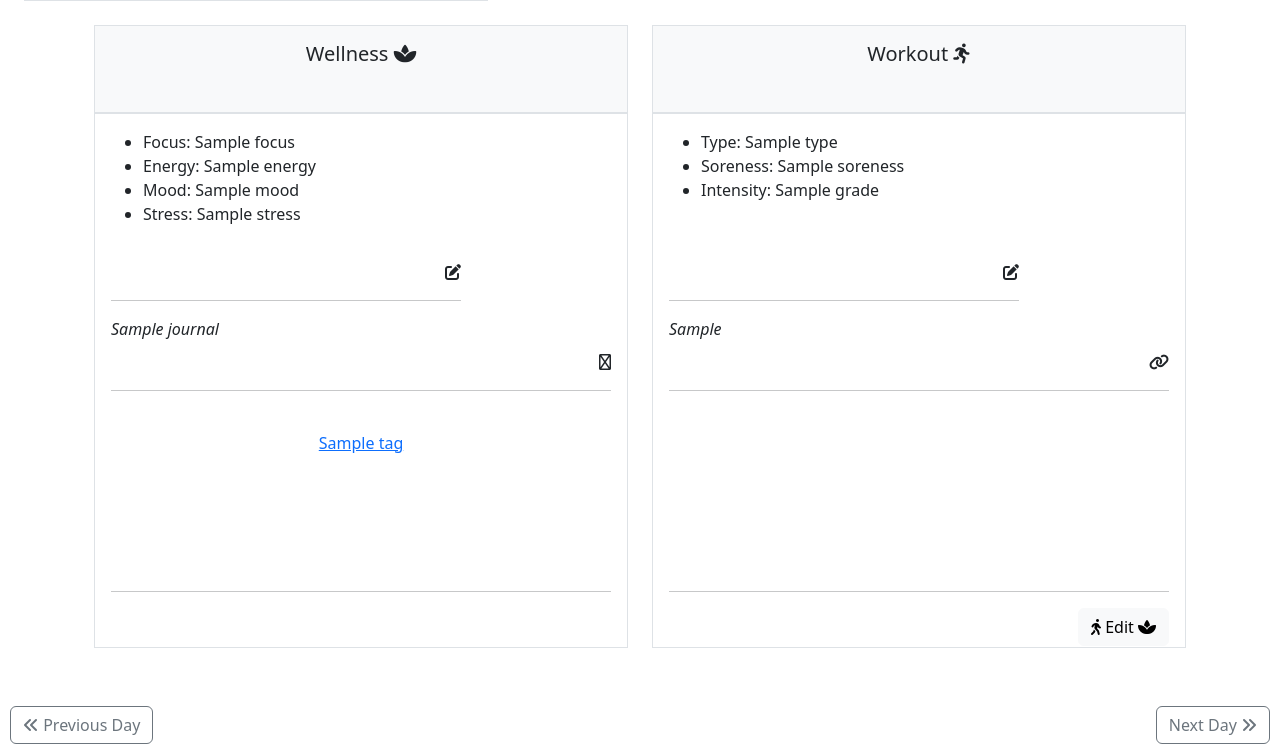
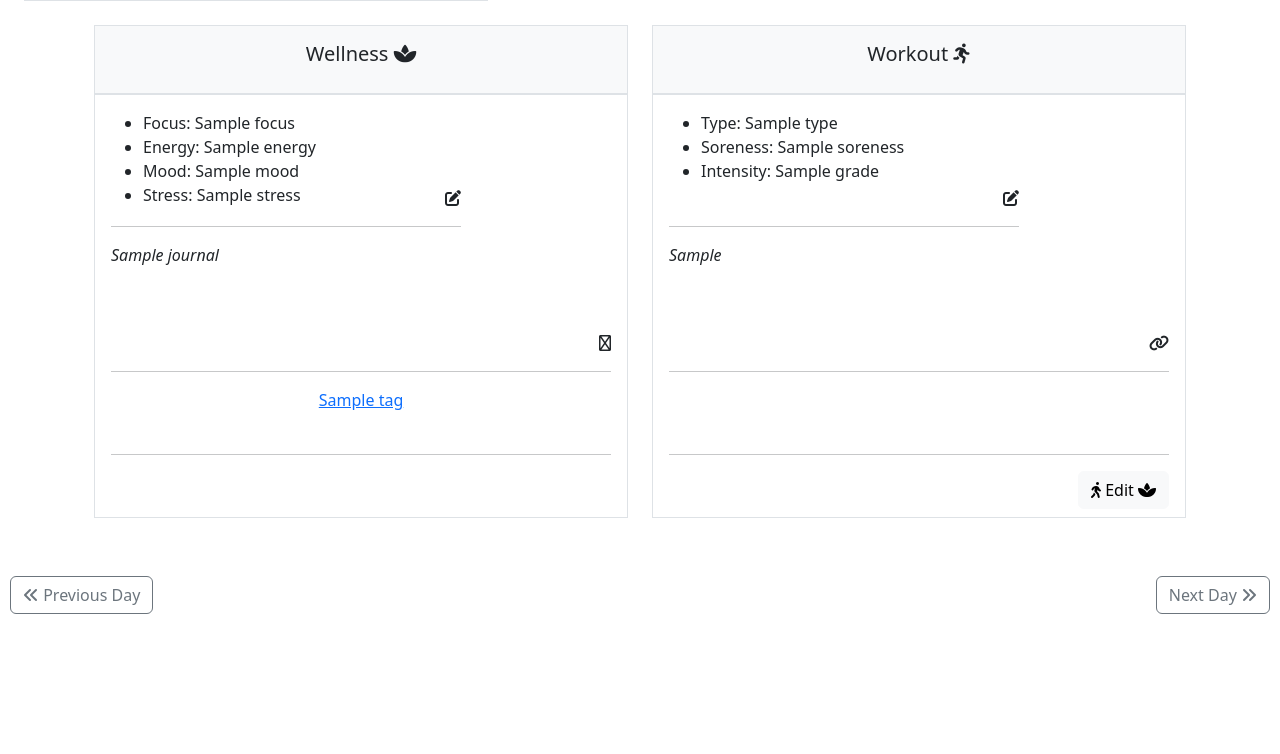
Before and after one commit to jpdesc/Oura-Tracker-App, a Flask app: template ouraapp/templates/log.html in a window 1280 px wide. Shown: the part 490-1244 px from the top of the page. After the commit the page ends 1104 px from the top, so only its background shows below. Run offline with Flask 2, Linux system fonts and the light colour scheme; tables that the repository leaves empty hold one stand-in row (values such as "Sample post"); the template is opened without the code that fills it: values that come from a table or form of the project are taken from there, most other values are stand-ins (such as "Sample title", 1, 10 or a date in 2020); data that the repository does not hold is empty; parts of the project's set-up code (start-up, migrations or seed data) failed here and were passed over; some libraries are stand-ins or nearby versions.

Commit message:
Add styling conditions for when both workout and log modules have already been submitted.

```diff
--- a/ouraapp/static/css/log.css
+++ b/ouraapp/static/css/log.css
@@ -15,6 +15,7 @@
 .inner-select {
   height: 150px;
 }
+
 .right-icon {
   display: block;
   text-align: right;
@@ -48,6 +49,14 @@
     height: 140px;
   }
 
+  .both.select {
+    height: 50px;
+  }
+
+  /* .select.sub {
+    height: 20%;
+  } */
+
   .btn {
     font-size: small;
   }
@@ -67,8 +76,8 @@
 
   .submit {
     text-align: right;
-    height: 15%;
-    margin-bottom: 5%;
+    height: 45px;
+    padding-bottom: 2%;
   }
 }
 
@@ -79,15 +88,31 @@
   }
 
   .select {
-    height: 45%;
+    height: 150px;
   }
+
+  .both.select {
+    height: 50px;
+  }
+
+  /* .select.sub {
+    height: 20%;
+  } */
 
   .radio-form {
     height: 130px;
   }
 
+  .radio-form.sub {
+    height: 75px;
+  }
+
   .log {
     height: 60px;
+  }
+
+  .log.sub {
+    height: 80px;
   }
 
   .carousel-inner {
@@ -96,8 +121,8 @@
 
   .submit {
     text-align: right;
-    height: 15%;
-    margin-bottom: 5%;
+    height: 50px;
+    padding-bottom: 2%;
   }
 }
 
--- a/ouraapp/templates/log.html
+++ b/ouraapp/templates/log.html
@@ -95,7 +95,7 @@
 
     {% if log %}
 
-    <div class="radio-grouping">
+    <div class="radio-grouping {% if workout and log %}both{% endif %}">
         <div class="radio-form sub">
             <ul>
                 <li>Focus: {{log.focus}}</li>
@@ -113,15 +113,15 @@
             <i>{{log.journal}}</i>
         </div>
     </div>
-    <!-- <hr> -->
-    <div class="tags select">
-        <span class="right-icon"><i class="fa-regular fa-tags"></i></span><hr><br>
+    <span class="right-icon"><i class="fa-regular fa-tags"></i></span><hr>
+    <div class="tags select sub {% if workout and log %}both{% endif %}">
         {% for tag in log.tags %}
         <a href="{{ url_for('insights.insights', filters=[tag]) }}">{{tag}}</a>
         {% endfor %}
     </div>
+
+    <div class="submit sub">
          <hr>
-    <div class="submit">
         {% if not workout %}
             <a href="{{ url_for('dashboard.edit_log', page_id=page_id) }}" class="btn btn-info">Edit <i class="fa-solid fa-spa"></i></a>
         {% endif %}
@@ -180,16 +180,14 @@
                         <span>Add <i class="fa-solid fa-tags"></i></span>
                         {{ wellness_form.new_tags(class="text-area")}}
                     </div>
-
+                </div>
             </div>
         </div>
 
 
-        </div>
-        <hr>
-
 
         <div class="submit">
+            <hr>
             <button type=submit class="btn btn-dark"><span><i class="fa-solid fa-right-to-bracket"></i></span></button>
     </form>
 
@@ -209,7 +207,7 @@
                         </div>
                     <div class="p-3 border inner-col">
                         {% if workout %}
-                        <div class="radio-grouping">
+                        <div class="radio-grouping {% if workout and log %}both{% endif %}">
                             <div class="radio-form sub">
                                 <ul>
                                 <li> Type: {{workout.type}}</li>
@@ -223,18 +221,20 @@
 
                             </div>
                             <!-- <hr> -->
+                                <span class="right-icon"><i class="fa-solid fa-pen-to-square"></i></span>
+                                    <hr>
                             {% if workout.workout_log %}
                             <div class="log sub">
-                                <span class="right-icon"><i class="fa-solid fa-pen-to-square"></i></span>
-                                <hr> <i>{{workout.workout_log}}</i><br>
+                                 <i>{{workout.workout_log}}</i><br>
                             </div>
                             {% endif %}
                         </div>
 
-                        <div class="select sub">
                         <span class="right-icon"><i class="fa-solid fa-link"></i></span>
                             <hr>
-                            <div class="inner-select">
+                        <div class="select sub {% if workout and log %}both{% endif %}">
+
+
                                 {% if workout.type == "Weights" %}
                                 <div class="workout-links">
                                     <a href={{url_for('weights.weights', page_id=page_id)}}>View Workout</a><br>
@@ -242,24 +242,20 @@
                                     <a href={{url_for('dashboard.delete_workout', page_id=page_id)}}>Delete Workout</a>
                                 </div>
                                 {% endif %}
-                            </div>
 
 
                          </div>
 
+
+                        <div class="submit sub">
                             <hr>
-                        <div class="submit">
                             {% if log and workout %}
-                                <div class="wrapper">
                                     <a class="btn btn-light" href="{{ url_for('dashboard.edit_log', page_id=page_id) }}"><i class="fa-solid fa-person-walking"></i> Edit <i
                                     class="fa-solid fa-spa"></i></a>
-                                </div>
+
                             {% elif workout and not log %}
-                                <div class="wrapper">
                                 <a href="{{ url_for('dashboard.edit_log', page_id=page_id) }}" class="btn btn-light">Edit <i
                                 class="fa-solid fa-person-running"></i></a>
-
-                                </div>
 
                             {% endif %}
 
@@ -366,10 +362,11 @@
                                 </div>
 
                             </div>
-                            <hr>
+
 
 
                         <div class="submit">
+                            <hr>
                             <button type=submit class="btn btn-dark"><span><i class="fa-solid fa-right-to-bracket"></i></span></button>
                             </form>
                             {% endif %}
```
Lines whose indentation alone changed are shown as unchanged.
